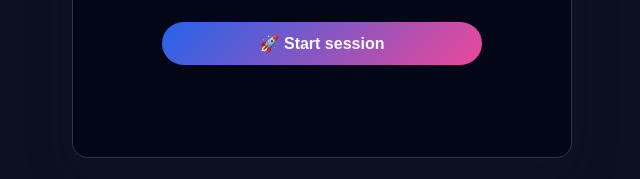
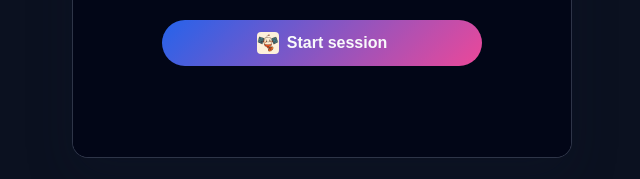
Before and after one commit to CBSbot/CBSChat, a plain HTML site: page index.html in a window 1280 px wide. Shown: the part 618-797 px from the top of the page, 318-958 px from the left. Drawn offline with Linux system fonts and the light colour scheme.

Commit message:
add icon in the start session

```diff
--- a/index.html
+++ b/index.html
@@ -83,6 +83,12 @@
       backdrop-filter: blur(8px);
       margin-bottom: 10px;
     }
+    .emoji-icon {
+        width: 22px;
+        height: 22px;
+        vertical-align: middle;
+        border-radius: 4px;
+        }
 
     .branding-pill-dot {
       width: 8px;
@@ -693,7 +699,7 @@
             />
           </div>
           <button id="start-session-btn" class="session-start-btn">
-            🚀 Start session
+            <img src="Images\logo2.jpeg" class="emoji-icon"> Start session
           </button>
           <div id="session-error" class="session-error"></div>
       </div>
```
